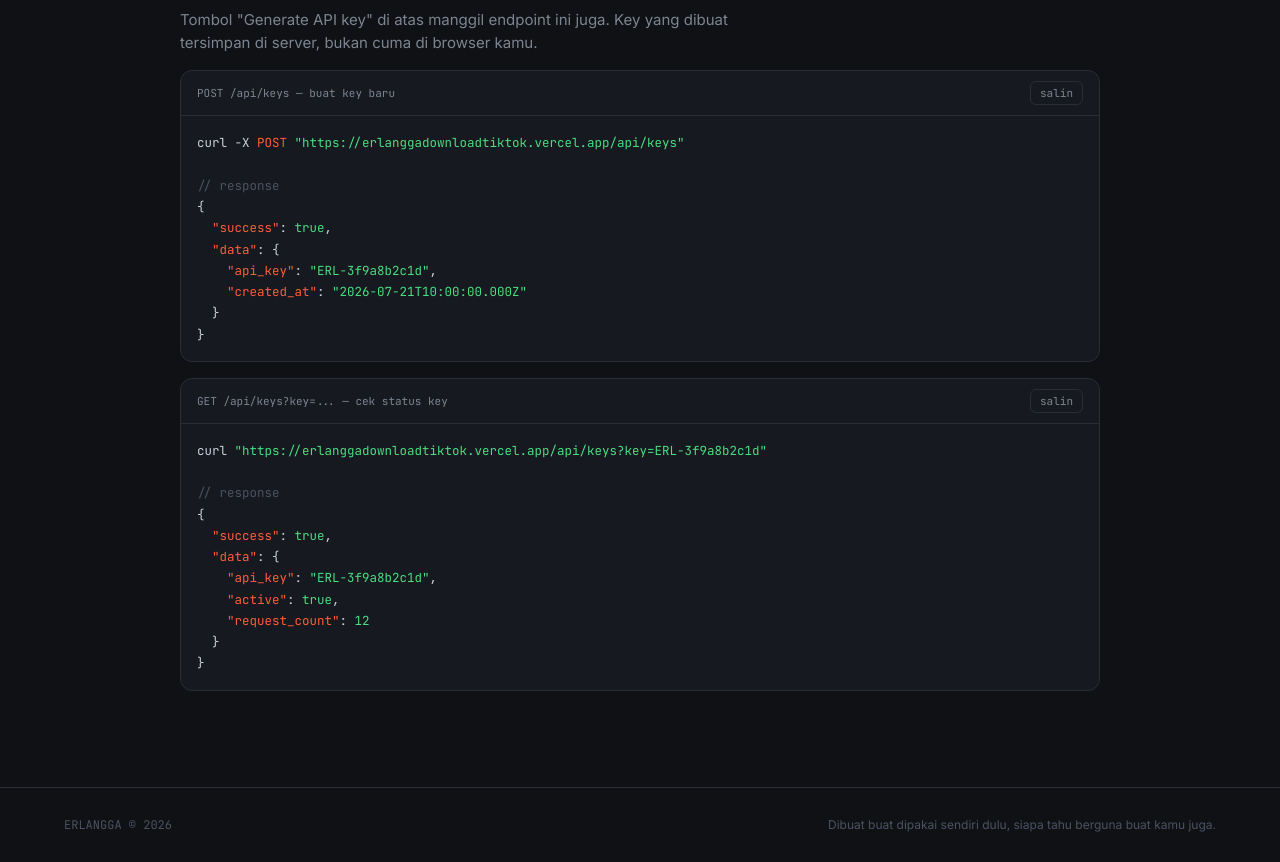
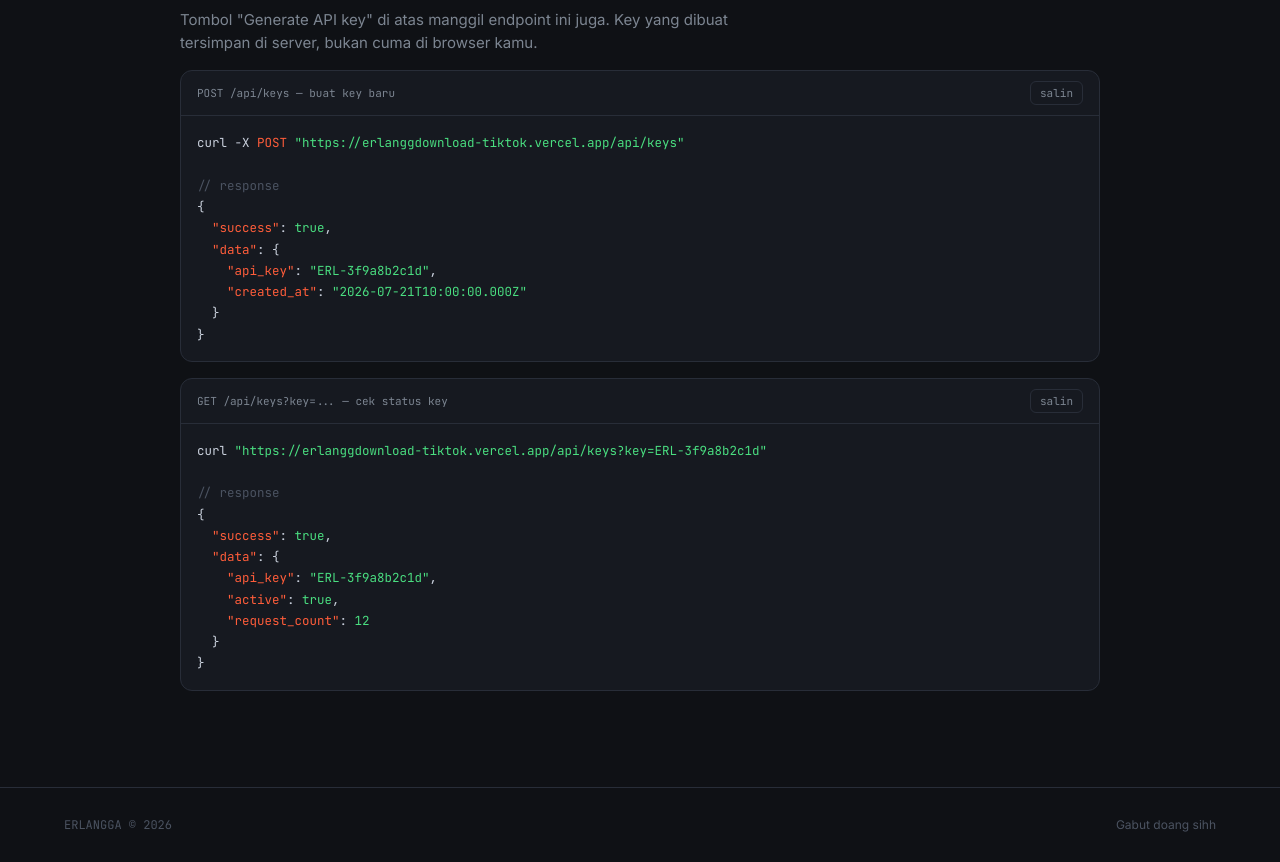
Before and after one commit to ErlanggaaaXzzzz/erlanggdownload-tiktok, a website: page public/index.html in a window 1280 px wide. Shown: the part 2065-2927 px from the top of the page. Drawn offline with Linux system fonts and the light colour scheme.

Commit message:
Update index.html

```diff
--- a/public/index.html
+++ b/public/index.html
@@ -426,7 +426,7 @@
         <button class="copy-btn" data-copy-target="reqExample">salin</button>
       </div>
       <pre id="reqExample"><span class="c">// contoh request</span>
-curl <span class="s">"https://erlanggadownloadtiktok.vercel.app/api/download?url=https://vt.tiktok.com/xxxxx/"</span> \
+curl <span class="s">"https://erlanggdownload-tiktok.vercel.app/api/download?url=https://vt.tiktok.com/xxxxx/"</span> \
   -H <span class="k">"X-API-Key:</span> <span class="s">ERL-xxxxxxxxxxxx"</span></pre>
     </div>
 
@@ -465,7 +465,7 @@ curl <span class="s">"https://erlanggadownloadtiktok.vercel.app/api/download?url
         <span>POST /api/keys — buat key baru</span>
         <button class="copy-btn" data-copy-target="keyGenExample">salin</button>
       </div>
-      <pre id="keyGenExample">curl -X <span class="k">POST</span> <span class="s">"https://erlanggadownloadtiktok.vercel.app/api/keys"</span>
+      <pre id="keyGenExample">curl -X <span class="k">POST</span> <span class="s">"https://erlanggdownload-tiktok.vercel.app/api/keys"</span>
 
 <span class="c">// response</span>
 {
@@ -482,7 +482,7 @@ curl <span class="s">"https://erlanggadownloadtiktok.vercel.app/api/download?url
         <span>GET /api/keys?key=... — cek status key</span>
         <button class="copy-btn" data-copy-target="keyCheckExample">salin</button>
       </div>
-      <pre id="keyCheckExample">curl <span class="s">"https://erlanggadownloadtiktok.vercel.app/api/keys?key=ERL-3f9a8b2c1d"</span>
+      <pre id="keyCheckExample">curl <span class="s">"https://erlanggdownload-tiktok.vercel.app/api/keys?key=ERL-3f9a8b2c1d"</span>
 
 <span class="c">// response</span>
 {
@@ -499,7 +499,7 @@ curl <span class="s">"https://erlanggadownloadtiktok.vercel.app/api/download?url
 
 <footer>
   <span class="fmono">ERLANGGA © 2026</span>
-  <span>Dibuat buat dipakai sendiri dulu, siapa tahu berguna buat kamu juga.</span>
+  <span>Gabut doang sihh</span>
 </footer>
 
 <script>
```
